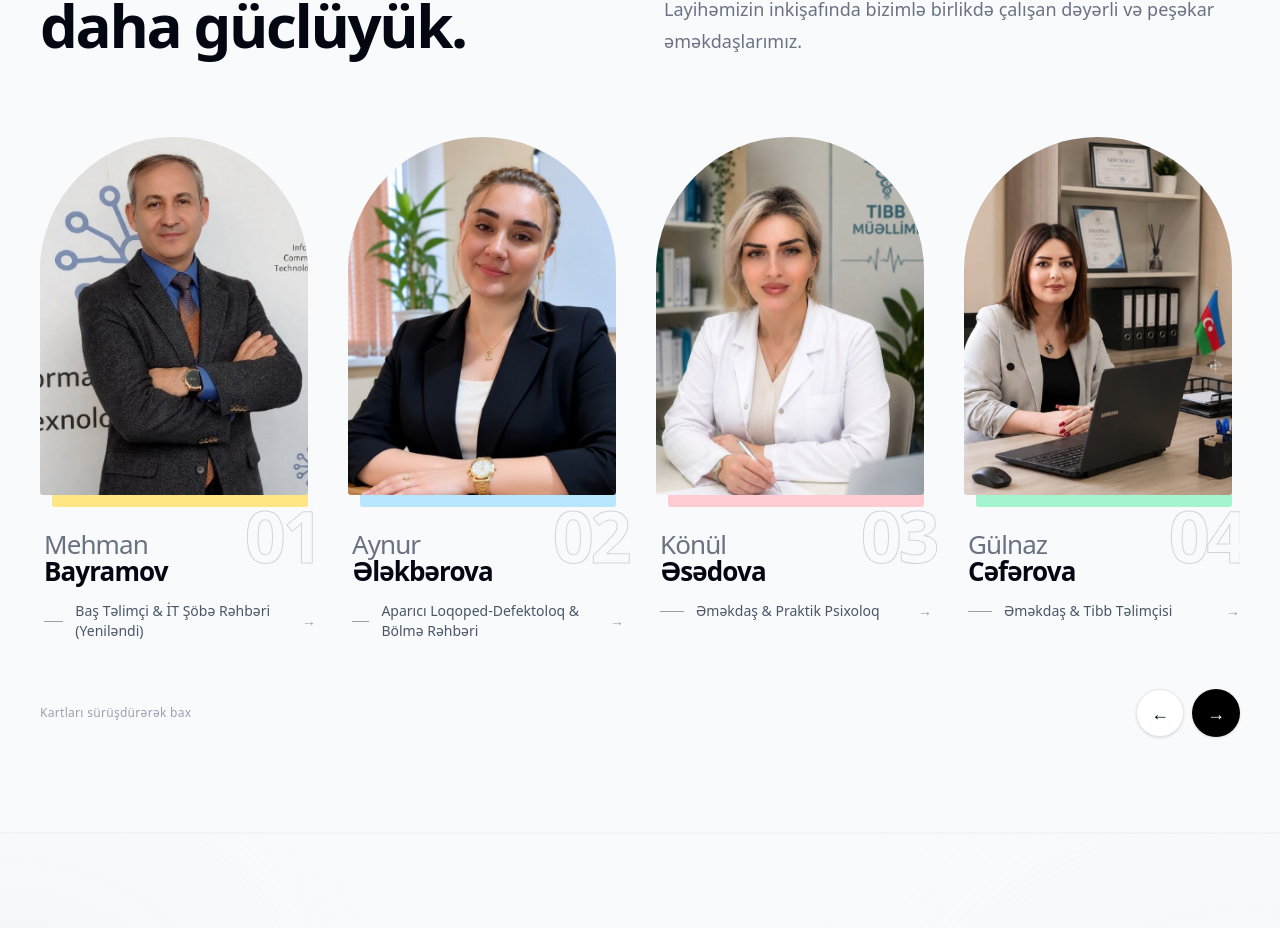
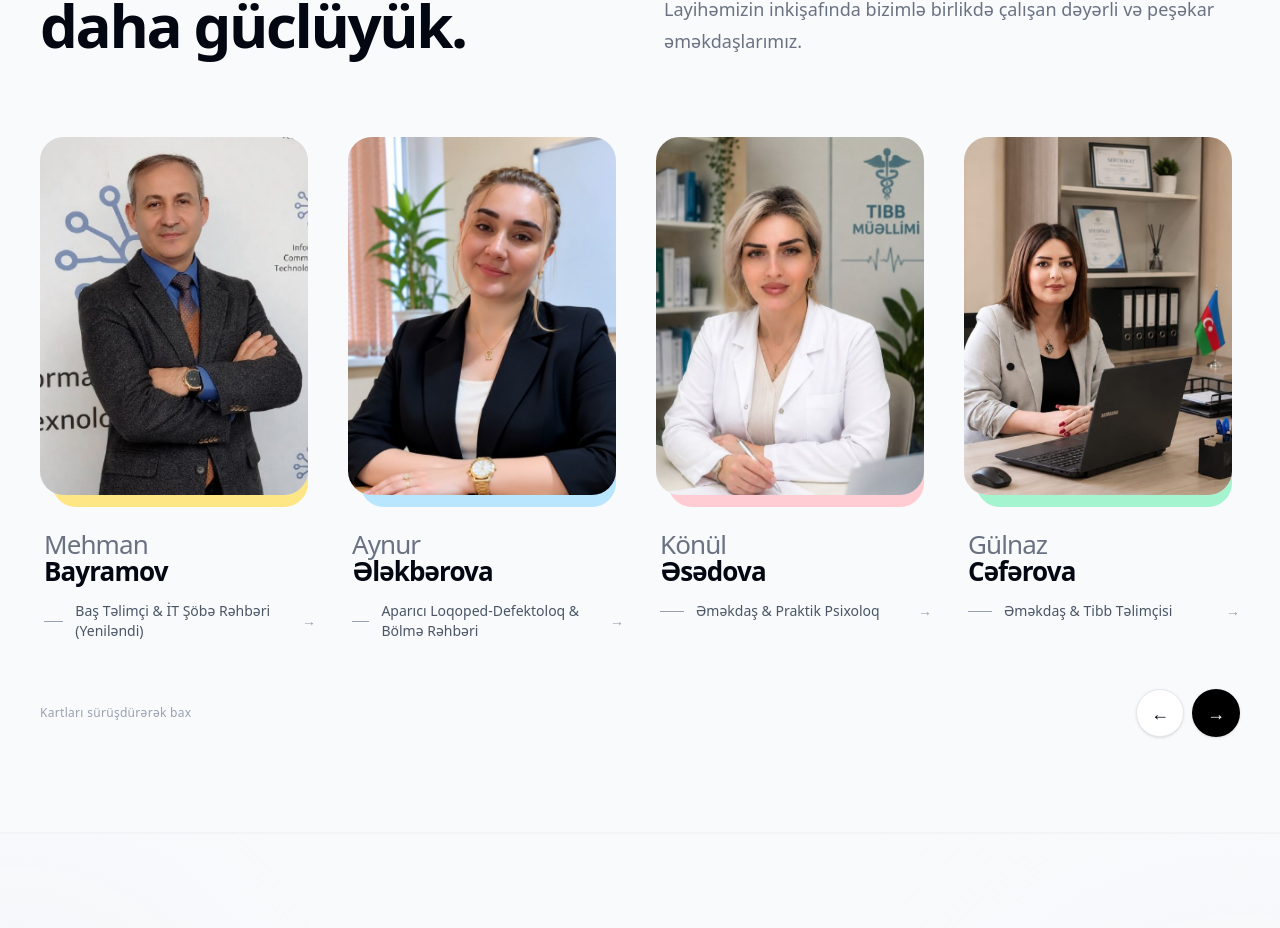
Before and after one commit to Shookrun/ugur-academy, a Next.js app: page / in a window 1280 px wide. Shown: the part 4508-5436 px from the top of the page. Built offline with nearby package versions, Linux system fonts and the light colour scheme; no server answers; the database is empty.

Commit message:
Refactor partner section styles and clean up code
Updated rounded corners for partner section components and removed unnecessary index display.

```diff
--- a/components/ui/PartnersSections.tsx
+++ b/components/ui/PartnersSections.tsx
@@ -1,4 +1,3 @@
-
 "use client"
 
 import Image from "next/image"
@@ -417,17 +416,17 @@ export default function Partners() {
                     onClick={(event) => {
                       if (hasMoved.current) event.preventDefault()
                     }}
-                    className="block rounded-t-[999px] rounded-b-[1.5rem] focus-visible:outline-none focus-visible:ring-2 focus-visible:ring-gray-950 focus-visible:ring-offset-4"
+                    className="block rounded-[1.5rem] focus-visible:outline-none focus-visible:ring-2 focus-visible:ring-gray-950 focus-visible:ring-offset-4"
                   >
                     <div className="relative mr-3 pb-3">
                       <div
                         aria-hidden="true"
-                        className={`absolute inset-0 left-3 top-3 rounded-t-[999px] rounded-b-[1.5rem] transition-all duration-500 group-hover:left-1.5 group-hover:top-1.5 ${
+                        className={`absolute inset-0 left-3 top-3 rounded-[1.5rem] transition-all duration-500 group-hover:left-1.5 group-hover:top-1.5 ${
                           cardTints[index % cardTints.length]
                         }`}
                       />
 
-                      <div className="relative aspect-[3/4] overflow-hidden rounded-t-[999px] rounded-b-[1.5rem] bg-gray-200">
+                      <div className="relative aspect-[3/4] overflow-hidden rounded-[1.5rem] bg-gray-200">
                         <Image
                           src={partner.logo}
                           alt=""
@@ -440,13 +439,6 @@ export default function Partners() {
                     </div>
 
                     <div className="relative px-1 pt-6">
-                      <span
-                        aria-hidden="true"
-                        className="pointer-events-none absolute -top-2 right-0 text-7xl font-semibold leading-none tracking-tighter text-transparent transition-all duration-500 [-webkit-text-stroke:1px_#d1d5db] group-hover:[-webkit-text-stroke:1px_#030712]"
-                      >
-                        {String(index + 1).padStart(2, "0")}
-                      </span>
-
                       <h3 className="relative text-[26px] leading-[1.05] tracking-[-0.035em] text-gray-950">
                         <span className="block font-light text-gray-500">
                           {splitName(partner.name)[0]}
```
